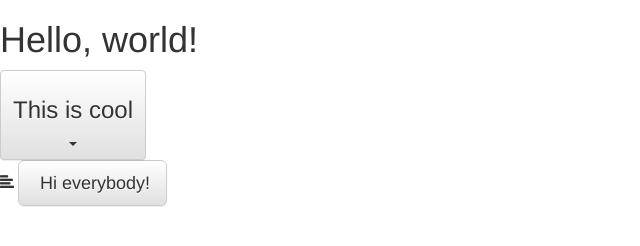
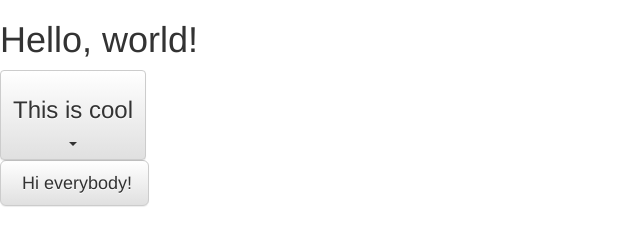
Before and after one commit to tgaeng/tgaeng.github.io, a plain HTML site: page index.html in a window 1280 px wide. Shown: the whole page, without its empty margins (0-640 px from the left). Drawn offline with nearby package versions, Linux system fonts and the light colour scheme.

Commit message:
Update index.html

```diff
--- a/index.html
+++ b/index.html
@@ -34,8 +34,6 @@
     <li role="presentation"><a role="menuitem" tabindex="-1" href="#">Separated link</a></li>
   </ul>
 </div>
-  <span class="glyphicon glyphicon-align-left" aria-hidden="true"></span>
-</button>
 
 <button type="button" class="btn btn-default btn-lg">
   <span class="glyphicon glyphicon-hi everybody!" aria-hidden="true"></span> Hi everybody!
```
